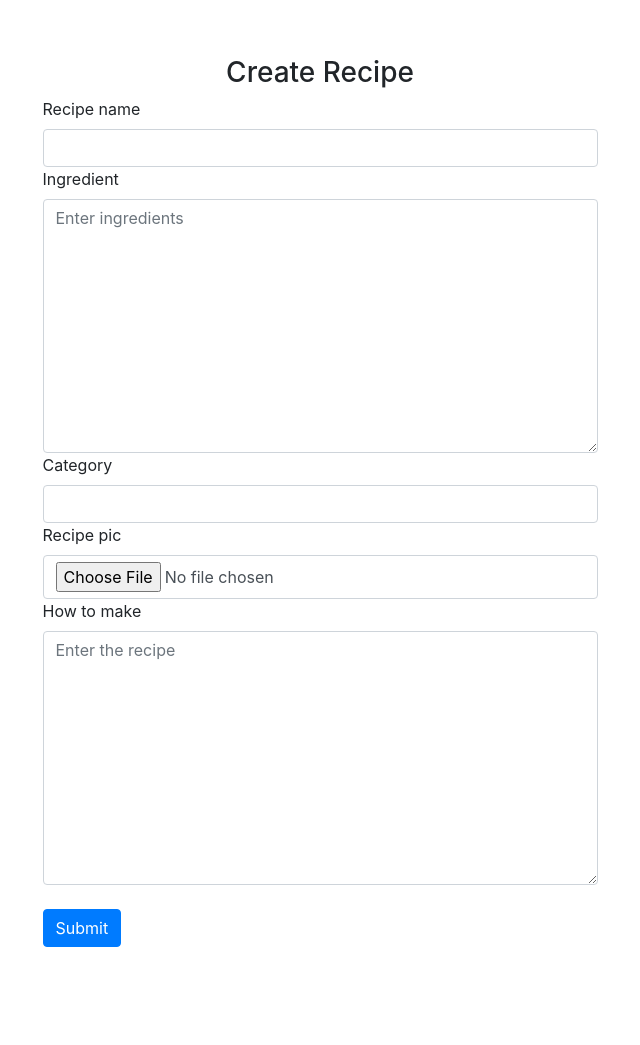
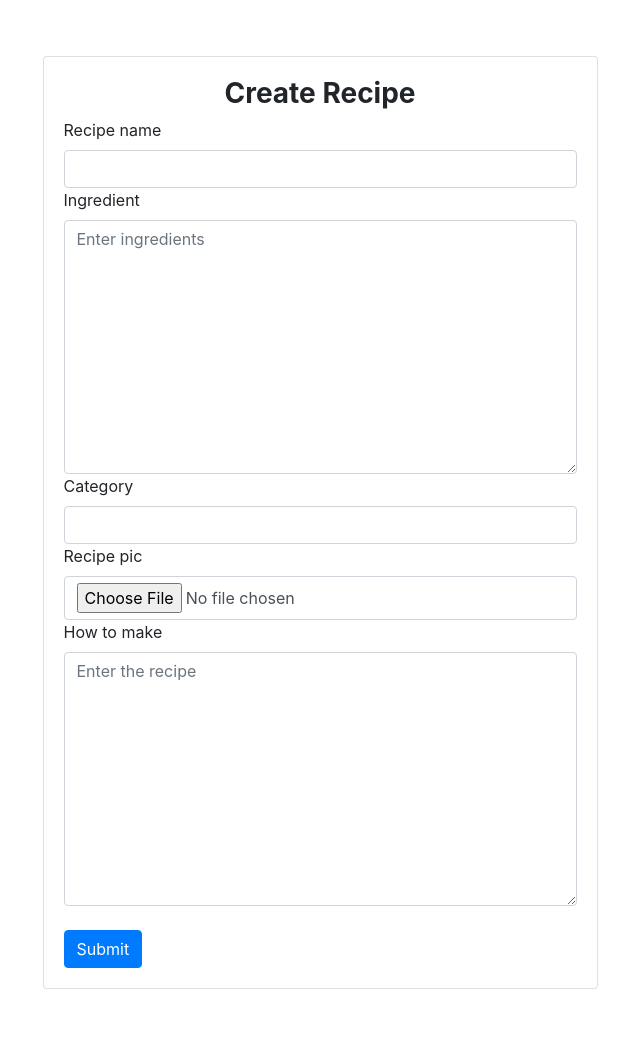
Before and after one commit to TechGeno/Reshipi, a Django app: page /recipes/createrecipe in a window 1280 px wide. Shown: the whole page, without its empty margins (320-960 px from the left). Before the commit the page ends 947 px from the top, so only its background shows below. Run offline with Django 3.2, Linux system fonts and the light colour scheme; the visitor is signed in with stand-in values (Sample User, id 1); some libraries are stand-ins or nearby versions.

Commit message:
changed the create recipe page

```diff
--- a/recipes/templates/recipes/createrecipe.html
+++ b/recipes/templates/recipes/createrecipe.html
@@ -11,10 +11,14 @@
 <div class="container">
     <form method="post" novalidate enctype="multipart/form-data">
         {% csrf_token %}
-        <h3>Create Recipe</h3>
-        {% include 'home/form.html' with form=form %}
-        <br>
-        <button type="submit" class="btn btn-primary">Submit</button>
+        <div class="card">
+            <div class="card-body">
+                <h3 style="font-weight: bold;">Create Recipe</h3>
+                {% include 'home/form.html' with form=form %}
+                <br>
+                <button type="submit" class="btn btn-primary">Submit</button>
+            </div>
+        </div>
     </form>
 </div>
 
```
